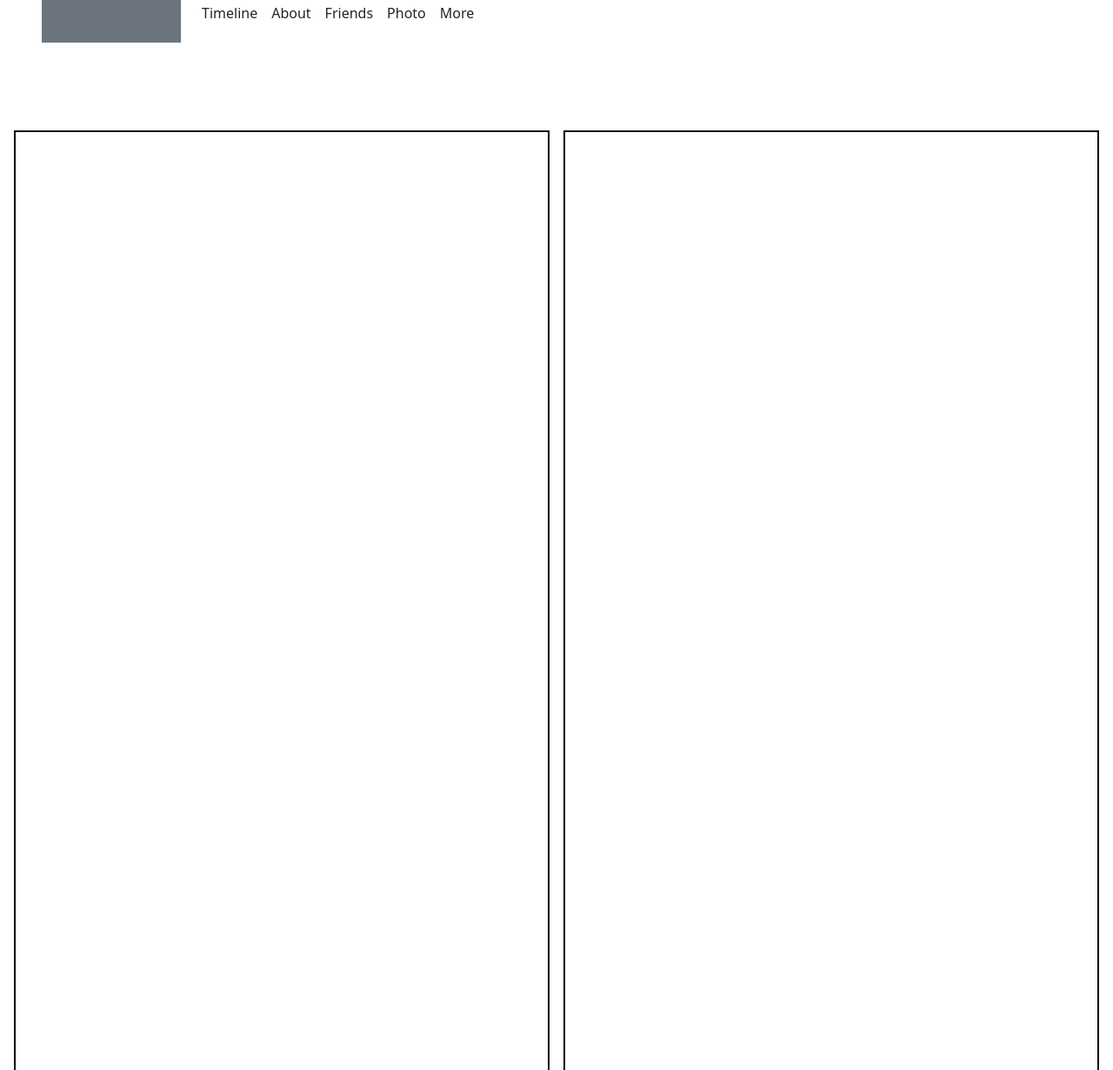
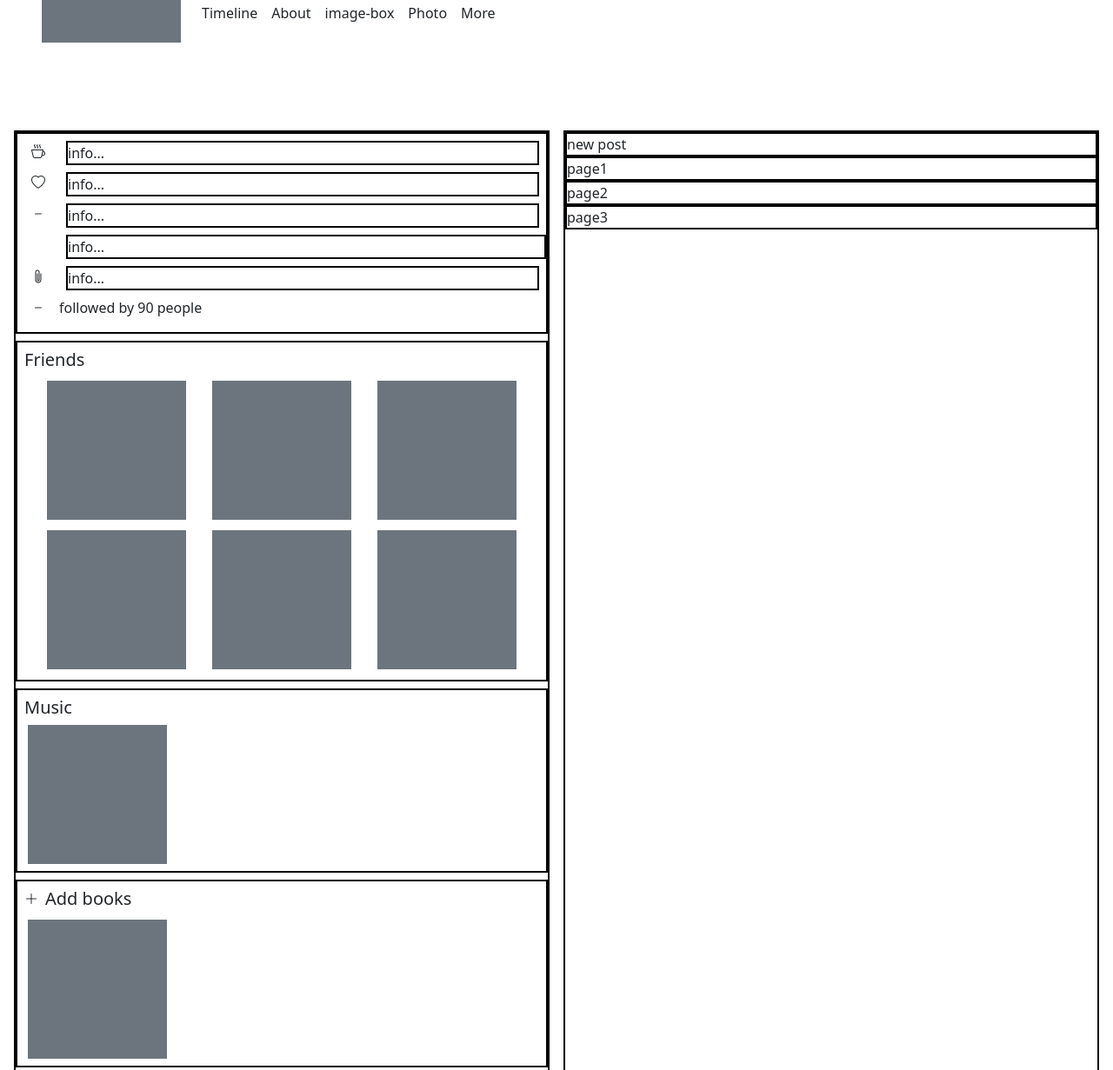
Before and after one commit to DenisWithOneN/taw-tema6, a website: page index.html in a window 1280 px wide. Shown: the part 287-1518 px from the top of the page at 87% size. Drawn offline with nearby package versions, Linux system fonts and the light colour scheme.

Commit message:
main content left side finished

```diff
--- a/index.html
+++ b/index.html
@@ -48,7 +48,7 @@
         <div class="d-flex mt-4 mx-3">
           <div class="mx-2">Timeline</div>
           <div class="mx-2">About</div>
-          <div class="mx-2">Friends</div>
+          <div class="mx-2">image-box</div>
           <div class="mx-2">Photo</div>
           <div class="mx-2">More</div>
         </div>
@@ -66,8 +66,77 @@
 
     <!-- main content section -->
     <div class="d-flex main-content mx-2">
-      <div class="black-border main-content-secondary mx-2"></div>
-      <div class="black-border main-content-secondary mx-2"></div>
+      <!-- left side content -->
+      <div class="black-border main-content-secondary mx-2">
+        <div class="black-border">
+          <div>
+            <div class="d-flex mt-2">
+              <i class="bi bi-cup-hot mx-3"></i>
+              <div class="black-border w-100 mx-2">info...</div>
+            </div>
+            <div class="d-flex mt-2">
+              <i class="bi bi-heart mx-3"></i>
+              <div class="black-border w-100 mx-2">info...</div>
+            </div>
+            <div class="d-flex mt-2">
+              <i class="bi bi-dash mx-3"></i>
+              <div class="black-border w-100 mx-2">info...</div>
+            </div>
+            <div class="d-flex mt-2">
+              <div class="black-border w-100" style="margin-left: 3.5rem">
+                info...
+              </div>
+            </div>
+            <div class="d-flex mt-2">
+              <i class="bi bi-paperclip mx-3"></i>
+              <div class="black-border w-100 mx-2">info...</div>
+            </div>
+          </div>
+
+          <div class="d-flex mt-2">
+            <i class="bi bi-dash mx-3"></i>
+            <p>followed by 90 people</p>
+          </div>
+        </div>
+        <div class="black-border mt-2">
+          <div class="m-2">
+            <h5>Friends</h5>
+            <div class="d-flex justify-content-evenly">
+              <div class="image-box bg-secondary m-1"></div>
+              <div class="image-box bg-secondary m-1"></div>
+              <div class="image-box bg-secondary m-1"></div>
+            </div>
+
+            <div class="d-flex justify-content-evenly mt-1">
+              <div class="image-box bg-secondary m-1"></div>
+              <div class="image-box bg-secondary m-1"></div>
+              <div class="image-box bg-secondary m-1"></div>
+            </div>
+          </div>
+        </div>
+        <div class="black-border mt-2">
+          <div class="m-2">
+            <h5>Music</h5>
+            <div class="image-box bg-secondary m-1"></div>
+          </div>
+        </div>
+        <div class="black-border mt-2">
+          <div class="m-2">
+            <div class="d-flex">
+              <i class="bi bi-plus-lg"></i>
+              <h5 class="ms-2">Add books</h5>
+            </div>
+            <div class="image-box bg-secondary m-1"></div>
+          </div>
+        </div>
+      </div>
+      <!-- right side content -->
+      <div class="black-border main-content-secondary mx-2">
+        <div class="black-border">new post</div>
+        <div class="black-border">page1</div>
+        <div class="black-border">page2</div>
+        <div class="black-border">page3</div>
+      </div>
     </div>
   </body>
 </html>
--- a/style.css
+++ b/style.css
@@ -32,3 +32,8 @@
     min-height: 70rem;
     width: 50%;
 }
+
+.image-box {
+    height: 10rem;
+    width: 10rem;
+}
```
